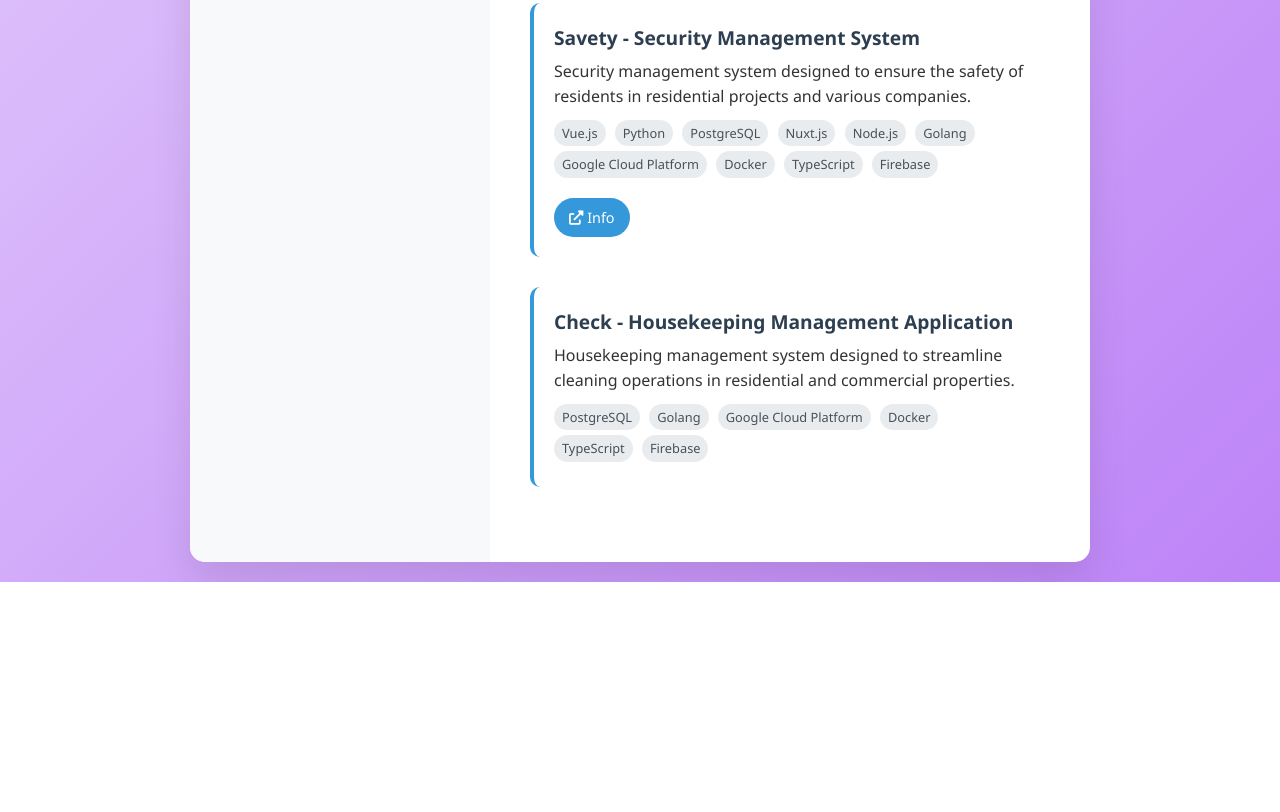
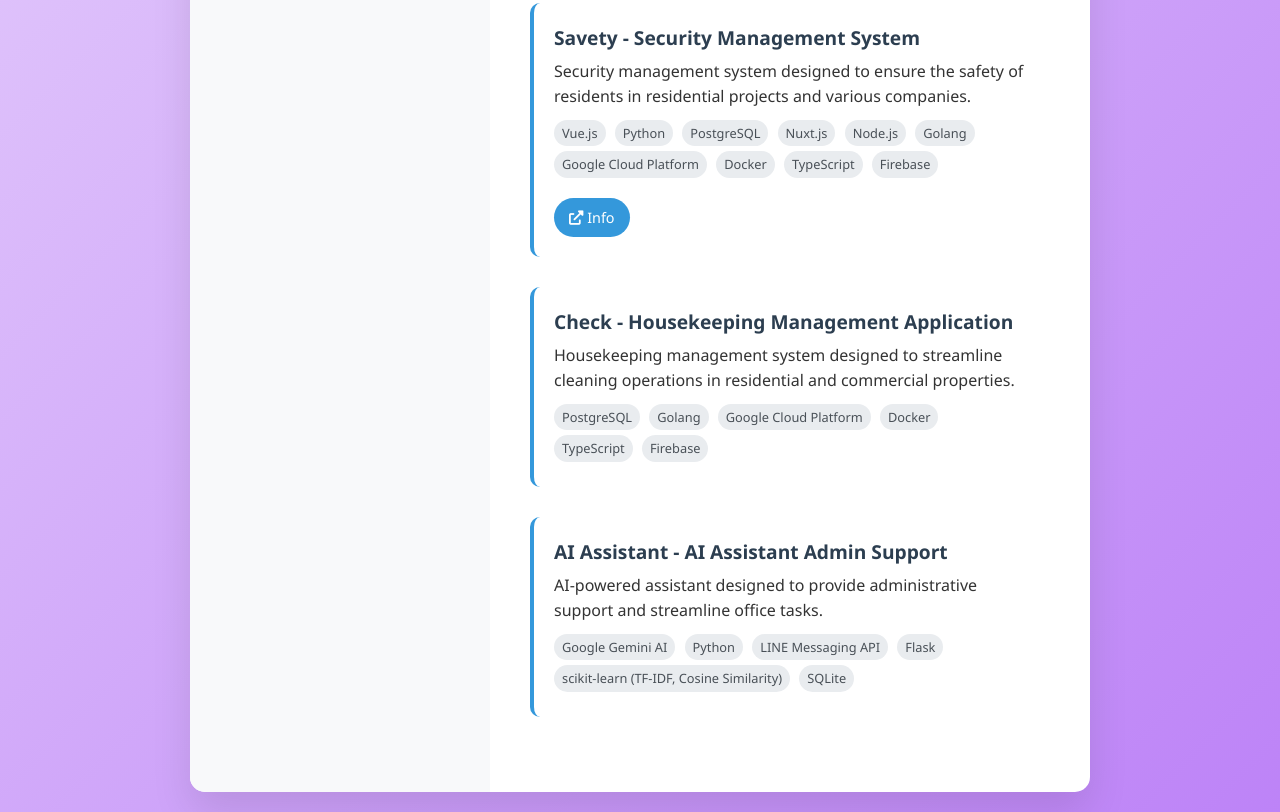
Before and after one commit to PontakornDev/pontakorn-cv, a plain HTML site: page index.html in a window 1280 px wide. Shown: the part 2105-2917 px from the top of the page. Before the commit the page ends 2687 px from the top, so only its background shows below. Drawn offline with Linux system fonts and the light colour scheme.

Commit message:
update performance

```diff
--- a/index.html
+++ b/index.html
@@ -420,6 +420,7 @@
                 <span class="skill-tag">GORM</span>
                 <span class="skill-tag">Sequelize</span>
                 <span class="skill-tag">Prisma</span>
+                <span class="skill-tag">Flask</span>
               </div>
             </div>
 
@@ -606,6 +607,24 @@
                 <span>Firebase</span>
               </div>
             </div>
+
+            <div class="project-item">
+              <div class="job-title">
+                AI Assistant - AI Assistant Admin Support
+              </div>
+              <p>
+                AI-powered assistant designed to provide administrative support
+                and streamline office tasks.
+              </p>
+              <div class="tech-stack">
+                <span>Google Gemini AI</span>
+                <span>Python</span>
+                <span>LINE Messaging API</span>
+                <span>Flask</span>
+                <span>scikit-learn (TF-IDF, Cosine Similarity)</span>
+                <span>SQLite</span>
+              </div>
+            </div>
           </section>
         </main>
       </div>
```
